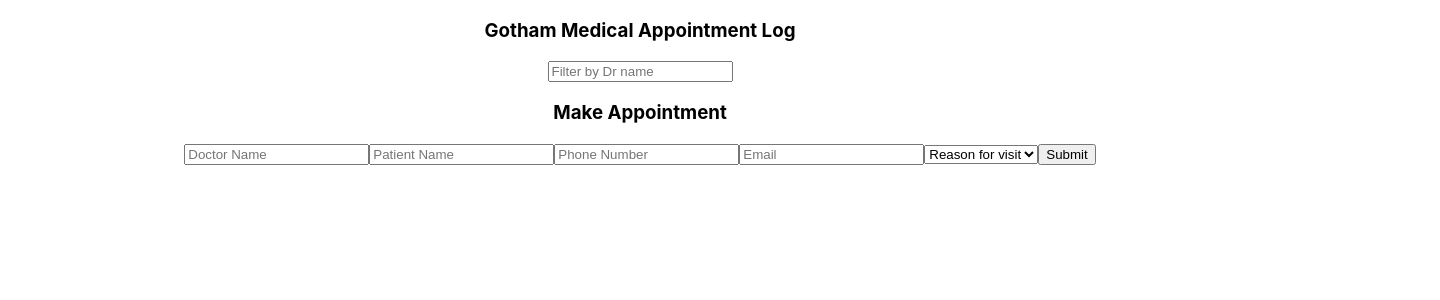
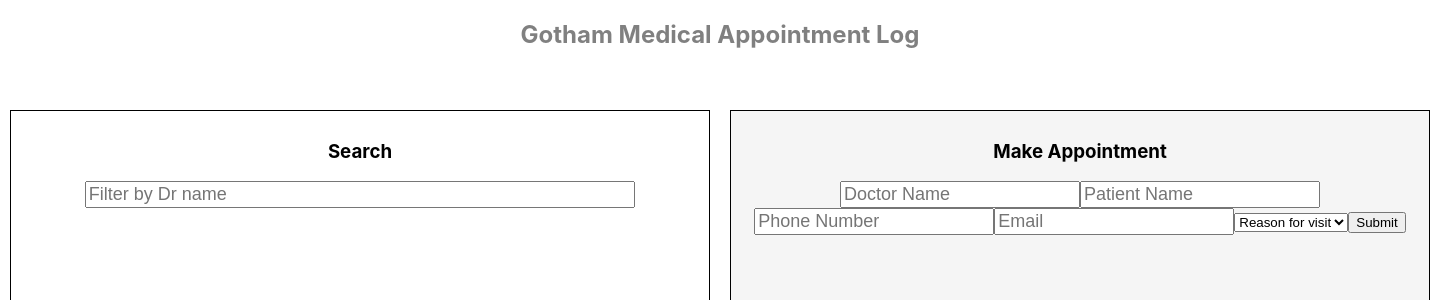
Before and after one commit to ojones311/cedar-takehome, a React (Create React App) app in the folder client/: page / in a window 1280 px wide. Shown: the top 300 px of the page, 1440 px wide, since content can reach past the window. Built offline with nearby package versions, Linux system fonts and the light colour scheme.

Commit message:
general styling and importing css files

```diff
--- a/client/src/App.css
+++ b/client/src/App.css
@@ -1,38 +1,18 @@
 .App {
   text-align: center;
+  height: 100vh;
+  width: 1440px;
 }
 
-.App-logo {
-  height: 40vmin;
-  pointer-events: none;
+
+.header {
+  height: 10%;
+  color: grey;
 }
 
-@media (prefers-reduced-motion: no-preference) {
-  .App-logo {
-    animation: App-logo-spin infinite 20s linear;
-  }
+
+.app-body {
+  display: grid;
+  height: 100%;
+  grid-template-columns: 1fr 1fr;
 }
-
-.App-header {
-  background-color: #282c34;
-  min-height: 100vh;
-  display: flex;
-  flex-direction: column;
-  align-items: center;
-  justify-content: center;
-  font-size: calc(10px + 2vmin);
-  color: white;
-}
-
-.App-link {
-  color: #61dafb;
-}
-
-@keyframes App-logo-spin {
-  from {
-    transform: rotate(0deg);
-  }
-  to {
-    transform: rotate(360deg);
-  }
-}
--- a/client/src/App.js
+++ b/client/src/App.js
@@ -12,8 +12,8 @@
 
   return (
     <div className="App">
-      <Header />
-      <div className='app-body'>
+        <Header />
+        <div className='app-body'>
         <Dashboard appointments={appointments} setAppointments={setAppointments} />
         <AppointmentForm appointments={appointments} setAppointments={setAppointments} />
       </div>
--- a/client/src/Components/AppointmentCard.jsx
+++ b/client/src/Components/AppointmentCard.jsx
@@ -1,4 +1,5 @@
 import React,{useState} from 'react'
+import '../Styles/AppointmentCard.css'
 
 const AppointmentCard = ({setAppointments, appointments, id, doctorName, patientName, phoneNumber, email, reasonForVisit,deleted}) => {
 
--- a/client/src/Components/AppointmentForm.jsx
+++ b/client/src/Components/AppointmentForm.jsx
@@ -1,5 +1,7 @@
 import React from 'react'
 import {useState} from 'react'
+
+import '../Styles/AppointmentForm.css'
 
 const {nanoid} = require('nanoid')
 
--- a/client/src/Components/Dashboard.jsx
+++ b/client/src/Components/Dashboard.jsx
@@ -1,6 +1,8 @@
 import React,{useEffect, useState} from 'react'
 import SearchFilter from './SearchFilter'
 import AppointmentCard from './AppointmentCard'
+
+import '../Styles/Dashboard.css'
 
 const Dashboard = ({appointments, setAppointments}) => {
 
@@ -22,6 +24,7 @@
     },[searchTerm])
     return (
         <div className='main-body'>
+            <h3>Search</h3>
             <SearchFilter onChange={filterAppointments} searchTerm={searchTerm} setSearchTerm={setSearchTerm}/>
 
             {
--- a/client/src/Components/Header.jsx
+++ b/client/src/Components/Header.jsx
@@ -1,9 +1,10 @@
 import React from 'react'
+import '../App.css'
 
 const Header = () => {
     return (
         <div className='header'>
-            <h3>Gotham Medical Appointment Log</h3>
+            <h2>Gotham Medical Appointment Log</h2>
         </div>
     )
 }
--- a/client/src/Components/SearchFilter.jsx
+++ b/client/src/Components/SearchFilter.jsx
@@ -1,4 +1,6 @@
 import React from 'react'
+
+import '../Styles/SearchFilter.css'
 
 const SearchFilter = ({searchTerm, setSearchTerm}) => {
     return (
--- /dev/null
+++ b/client/src/Styles/AppointmentCard.css
@@ -0,0 +1,5 @@
+.appt-card {
+    width: 50%;
+    margin: 0 auto;
+    border: 1px dotted grey;
+}
--- /dev/null
+++ b/client/src/Styles/AppointmentForm.css
@@ -0,0 +1,6 @@
+.main-form {
+    margin: 10px;
+    padding: 10px;
+    background-color: #f5f5f5;
+    border: 1px black solid;
+}
--- /dev/null
+++ b/client/src/Styles/Dashboard.css
@@ -0,0 +1,6 @@
+.main-body {
+    margin: 10px;
+    padding: 10px;
+    background-color: #FFFFFF;
+    border: 1px black solid;
+}
--- /dev/null
+++ b/client/src/Styles/SearchFilter.css
@@ -0,0 +1,14 @@
+.search-filter {
+    width: 100%;
+    text-align: center;
+}
+
+#input {
+    width: 80%;
+    height: 80%;
+}
+
+input[type="text"]
+{
+    font-size:18px;
+}
```
